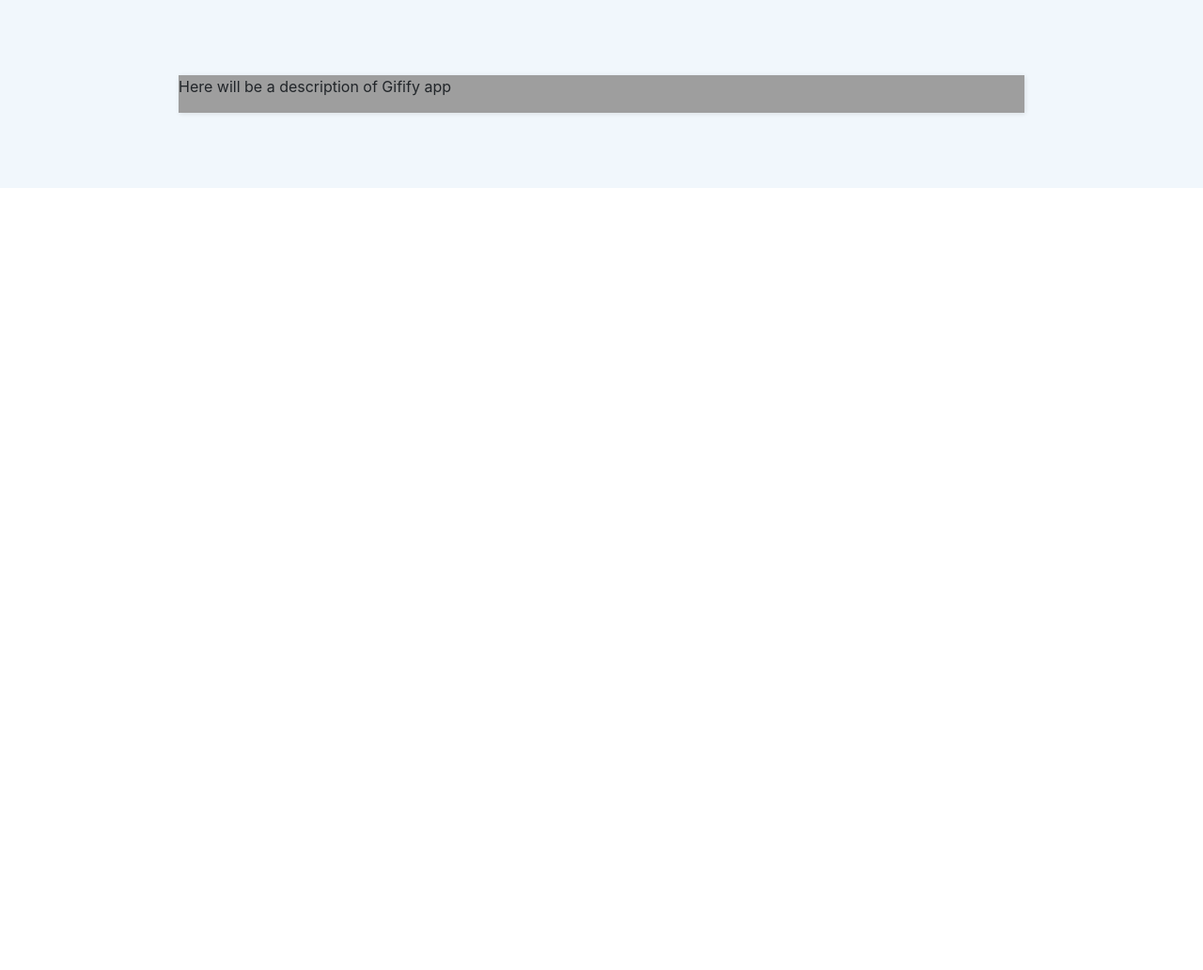
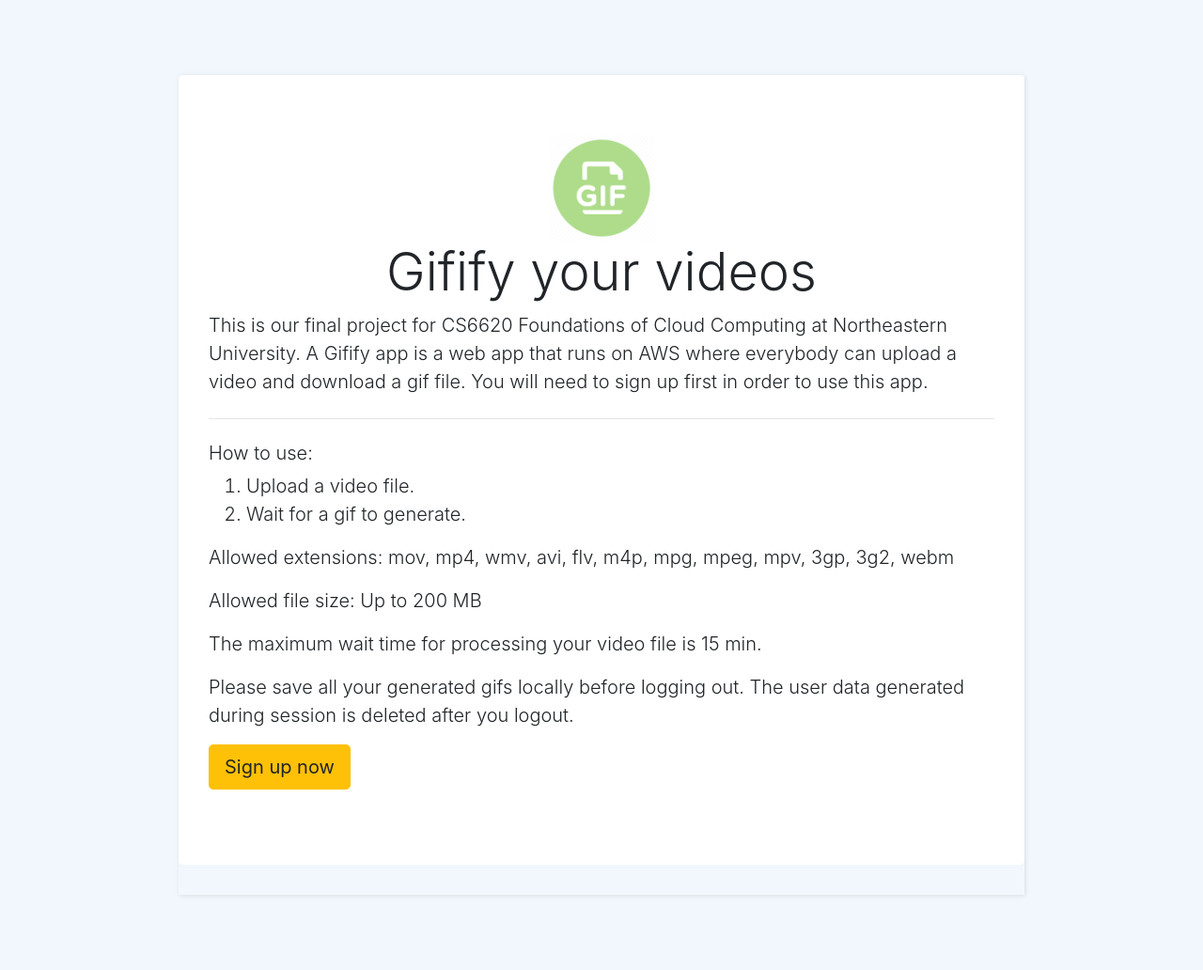
Before and after one commit to k-bosko/gifify, a Python web app: template templates/index.html in a window 1280 px wide. Shown: the part 72-1104 px from the top of the page at 94% size. Before the commit the page ends 272 px from the top, so only its background shows below. Run offline with Jinja, Linux system fonts and the light colour scheme; the template is opened without the code that fills it, so the values that code supplies are empty; some libraries are stand-ins or nearby versions; grey boxes are pictures that could not be loaded.

Commit message:
added gifify logo and updated index.html with app description

```diff
--- a/auth.py
+++ b/auth.py
@@ -1,7 +1,7 @@
 from flask import Blueprint, redirect, render_template, request, url_for
 from flask_login import login_required, login_user, logout_user, current_user
 
-from .utils import User, signup_new_user, validate_user_data, delete_all_userdata
+from .utils import User, delete_all_userdata, signup_new_user, validate_user_data, delete_all_userdata
 
 auth = Blueprint('auth', __name__)
 
--- a/templates/index.html
+++ b/templates/index.html
@@ -4,7 +4,7 @@
 <head>
     <meta charset="utf-8">
     <meta name="viewport" content="width=device-width, initial-scale=1.0">
-    <title>Gifify Create Account</title>
+    <title>Gifify App Description</title>
     <link rel="stylesheet" href="https://cdnjs.cloudflare.com/ajax/libs/twitter-bootstrap/4.0.0/css/bootstrap.min.css">
     <link rel="stylesheet" href="https://cdnjs.cloudflare.com/ajax/libs/ionicons/2.0.1/css/ionicons.min.css">
     <link rel="stylesheet" href="https://cdnjs.cloudflare.com/ajax/libs/lightbox2/2.8.2/css/lightbox.min.css">
@@ -36,9 +36,26 @@
     </div>
     <div class="register-photo">
         <div class="form-container">
-            <div class="image-holder">
-                <p>Here will be a description of Gifify app</p>
-            </div>
+            <div class="jumbotron" style="background-color:#ffffff;" >
+                <img src='/static/images/gif_logo_v2.png' style='width: 7em; height: 7em;' class="mx-auto d-block"  alt="Gifify logo"></img>
+                <h1 class="display-4 d-flex justify-content-center">Gifify your videos</h1>
+                <p class="lead">This is our final project for CS6620 Foundations of Cloud Computing at Northeastern University.
+                    A Gifify app is a web app that runs on AWS where everybody can upload a video and download a gif file.
+                    You will need to sign up first in order to use this app.</p>
+                <hr class="my-4">
+                <h5 class="lead">How to use:</h5>
+                    <ol>
+                        <li class="lead">Upload a video file.</li>
+                        <li class="lead">Wait for a gif to generate.</li>
+                    </ol>
+                    <p class="lead">Allowed extensions: mov, mp4, wmv, avi, flv, m4p, mpg, mpeg, mpv, 3gp, 3g2, webm</p>
+                    <p class="lead">Allowed file size: Up to 200 MB</p>
+                    <p class="lead">The maximum wait time for processing your video file is 15 min.</p>
+                    <p class="lead">Please save all your generated gifs locally before logging out. The user data generated during session is deleted after you logout.</p></p>
+                <p class="lead">
+                  <a class="btn btn-warning btn-lg" href="{{url_for('auth.signup')}}" role="button">Sign up now</a>
+                </p>
+              </div>
         </div>
     </div>
     <script src="https://cdnjs.cloudflare.com/ajax/libs/jquery/3.2.1/jquery.min.js"></script>
--- a/templates/login.html
+++ b/templates/login.html
@@ -24,7 +24,7 @@
 
         <form method="POST" action="/login">
             <h2 class="sr-only">Login Form</h2>
-            <div class="illustration"><i class="icon ion-ios-navigate" style="color:#aedc8a;"></i></div>
+            <div class="illustration"><img src='/static/images/gif_logo_v2.png' style='width: 1em; height: 1em;' alt="Gifify logo"></img></i></div>
             <div class="form-group"><input class="form-control" type="email" name="email" placeholder="Email"></div>
             <div class="form-group"><input class="form-control" type="password" name="password" placeholder="Password"></div>
             <div class="form-group">
--- a/templates/signup.html
+++ b/templates/signup.html
@@ -22,6 +22,7 @@
     <div class="register-photo">
         <div class="form-container">
             <form method="POST" action = "/signup">
+                <img src='/static/images/gif_logo_v2.png' style='width: 7em; height: 7em;' class="mx-auto d-block"  alt="Gifify logo"></img>
                 <h2 class="text-center"><strong>Create</strong> an account.</h2>
                 <div class="form-group"><input class="form-control" type="text" name="username" placeholder="Username"></div>
                 <div class="form-group"><input class="form-control" type="email" name="email" placeholder="Email"></div>
```
Also changed, not shown: gifify_config.py (+3 -3 lines), main.py (+9 -3 lines), templates/account.html (+50 -1 lines), static/images/gif_logo_v2.png (added).
